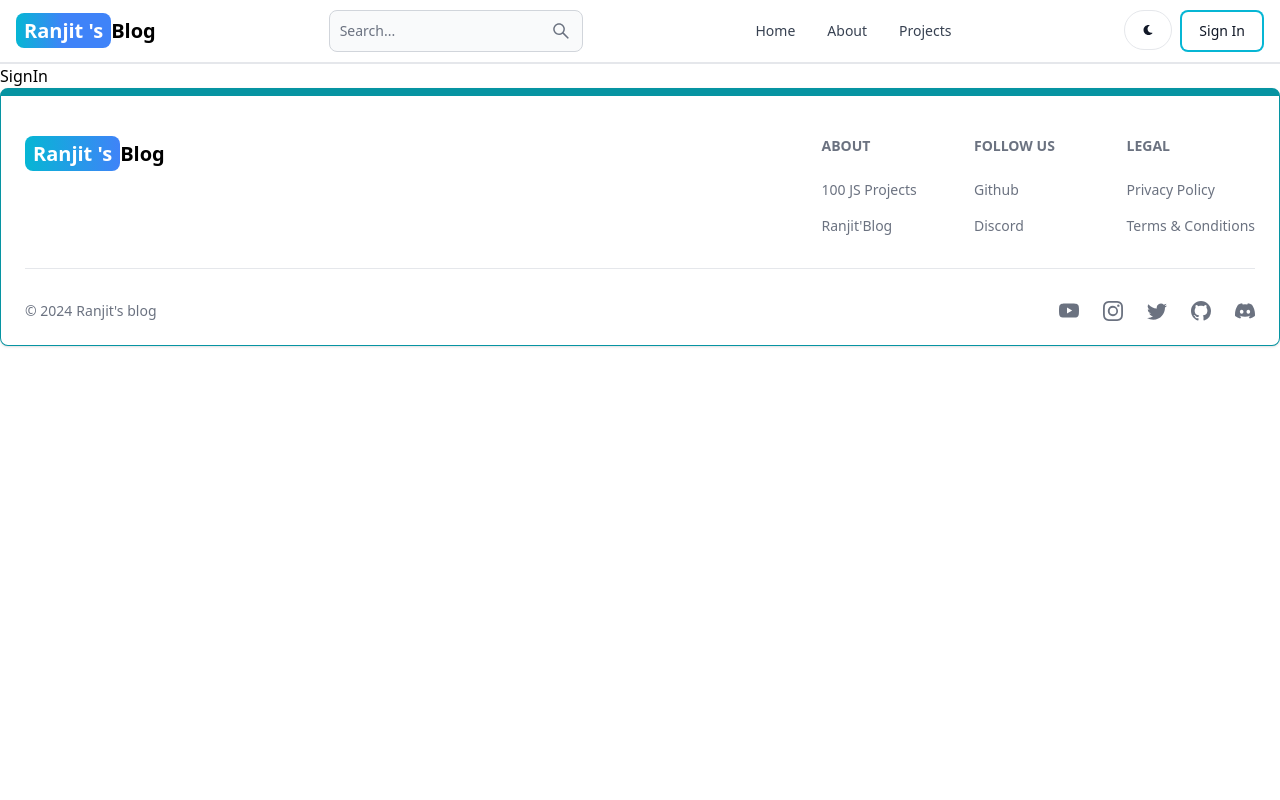
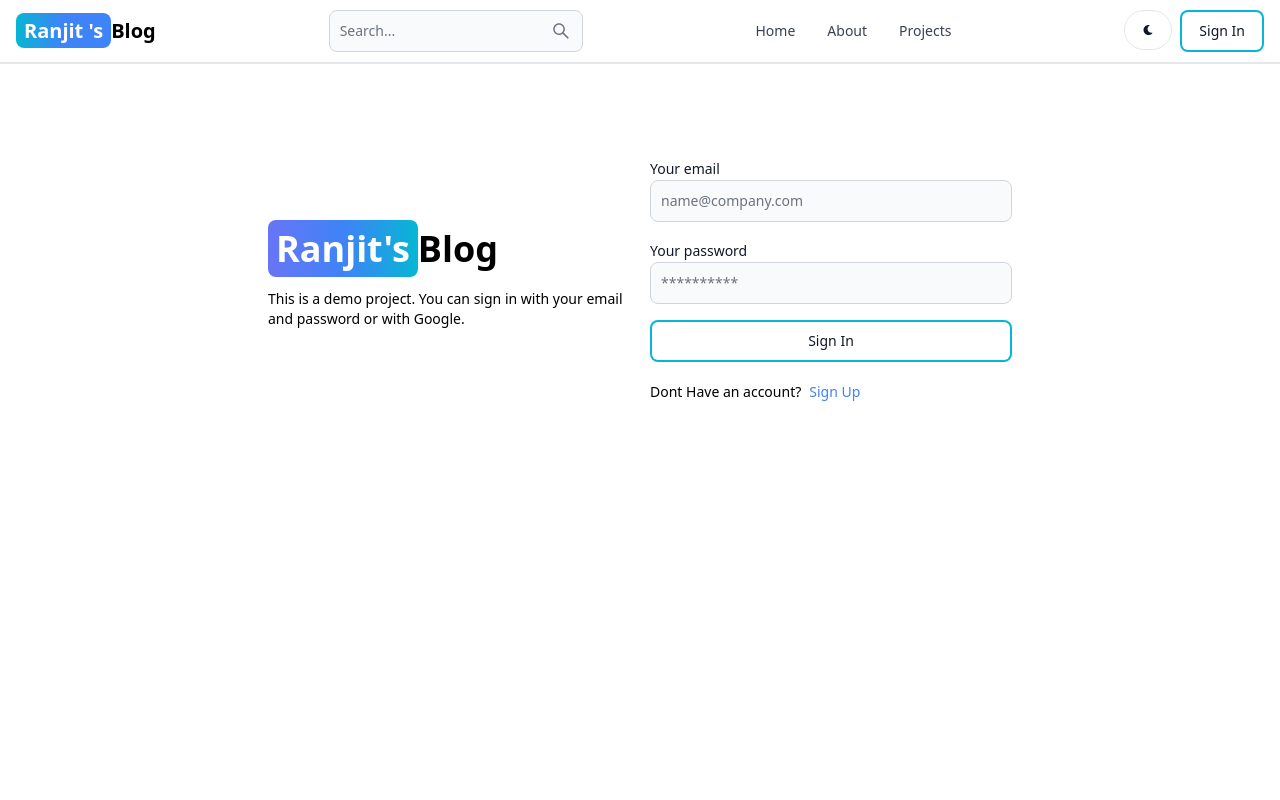
Before and after one commit to Ranjit47H/mern-blog-3, a React (Vite) app in the folder client/: page /sign-in in a window 1280 px wide. Shown: the top 800 px of the page. Built offline with nearby package versions, Linux system fonts and the light colour scheme.

Commit message:
signin page

```diff
--- a/client/src/pages/SignIn.jsx
+++ b/client/src/pages/SignIn.jsx
@@ -1,5 +1,109 @@
+import { Alert, Button, Label, Spinner, TextInput } from "flowbite-react";
+import { useState } from "react";
+import { Link, useNavigate } from "react-router-dom";
 const SignIn = () => {
-  return <div>SignIn</div>;
+  const [formData, setFormData] = useState({});
+  const [errorMessage, setErrorMessage] = useState(null);
+  const [loading, setLoading] = useState(false);
+  const navigate = useNavigate();
+  const handleChange = (e) => {
+    setFormData({ ...formData, [e.target.id]: e.target.value.trim() });
+  };
+  const handleSubmit = async (e) => {
+    e.preventDefault();
+    if (!formData.email || !formData.password) {
+      return setErrorMessage("Please fill out all fields.");
+    }
+    try {
+      setLoading(true);
+      setErrorMessage(null);
+      const res = await fetch("/api/auth/signin", {
+        method: "POST",
+        headers: { "Content-Type": "application/json" },
+        body: JSON.stringify(formData),
+      });
+      const data = await res.json();
+      if (data.success === false) {
+        return setErrorMessage(data.message);
+      }
+      setLoading(false);
+      if (res.ok) {
+        navigate("/");
+      }
+    } catch (error) {
+      setErrorMessage(error.message);
+      setLoading(false);
+    }
+  };
+  return (
+    <div className="min-h-screen mt-20">
+      <div className="flex p-3 max-w-3xl mx-auto flex-col md:flex-row md:items-center gap-5">
+        {/* left */}
+        <div className="flex-1">
+          <Link to="/" className="font-bold dark:text-white text-4xl">
+            <span className="px-2 py-1 bg-gradient-to-r from-indigo-500 via-blue-500 to-cyan-500 rounded-lg text-white">
+              Ranjit&apos;s
+            </span>
+            Blog
+          </Link>
+          <p className="text-sm mt-5">
+            This is a demo project. You can sign in with your email and password
+            or with Google.
+          </p>
+        </div>
+        {/* right */}
+
+        <div className="flex-1">
+          <form className="flex flex-col gap-4" onSubmit={handleSubmit}>
+            <div>
+              <Label value="Your email" />
+              <TextInput
+                type="email"
+                placeholder="name@company.com"
+                id="email"
+                onChange={handleChange}
+              />
+            </div>
+            <div>
+              <Label value="Your password" />
+              <TextInput
+                type="password"
+                placeholder="**********"
+                id="password"
+                onChange={handleChange}
+              />
+            </div>
+            <Button
+              gradientDuoTone="cyanToBlue"
+              type="submit"
+              disabled={loading}
+              outline
+            >
+              {loading ? (
+                <>
+                  <Spinner size="sm" />
+                  <span className="pl-3">Loading...</span>
+                </>
+              ) : (
+                "Sign In"
+              )}
+            </Button>
+          </form>
+          <div className="flex gap-2 text-sm mt-5">
+            <span>Dont Have an account?</span>
+            <Link to="/sign-up" className="text-blue-500">
+              Sign Up
+            </Link>
+          </div>
+          {errorMessage && (
+            <Alert className="mt-5" color="failure">
+              {errorMessage}
+            </Alert>
+          )}
+        </div>
+      </div>
+    </div>
+  );
 };
 
 export default SignIn;
```
